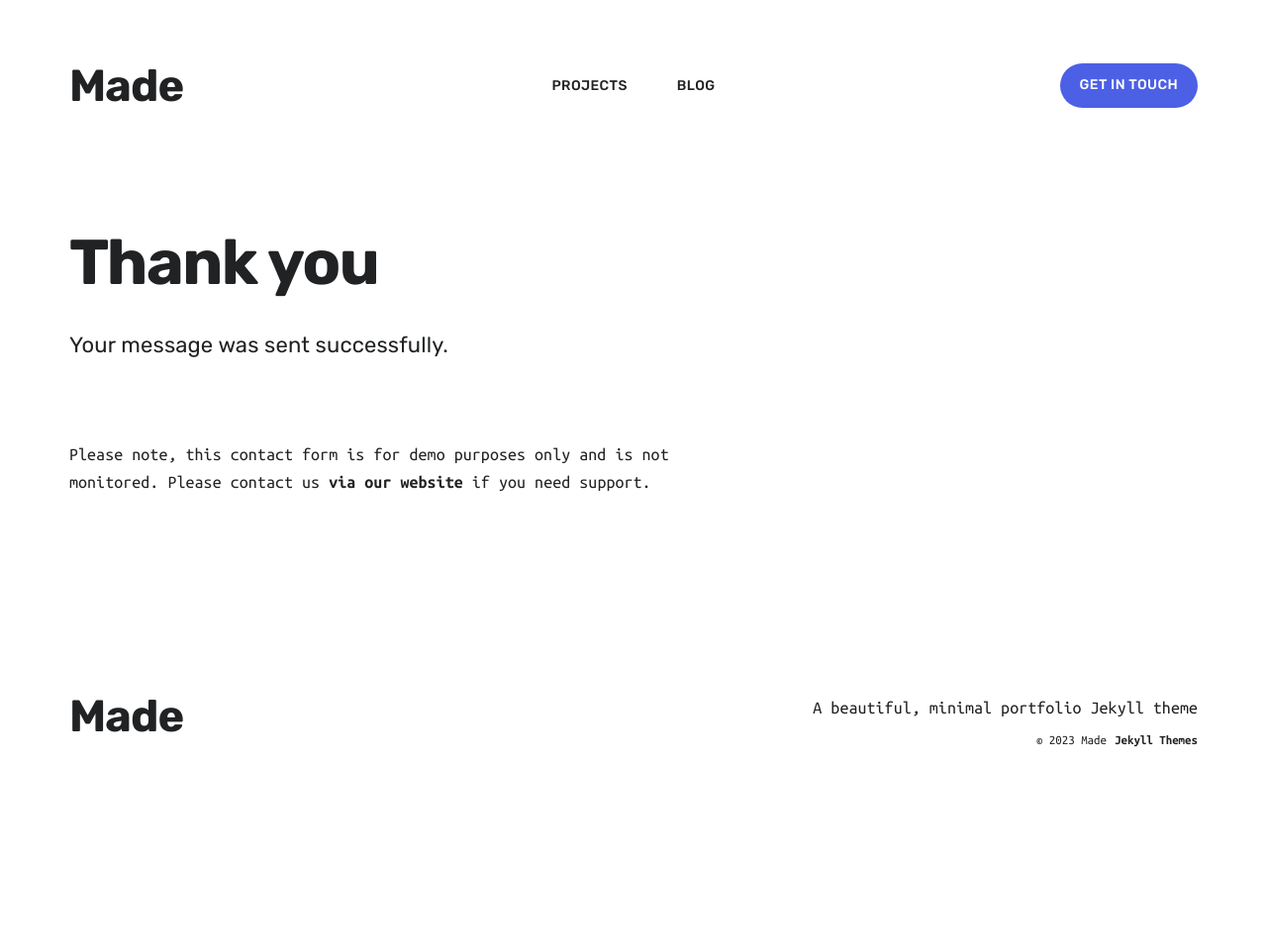
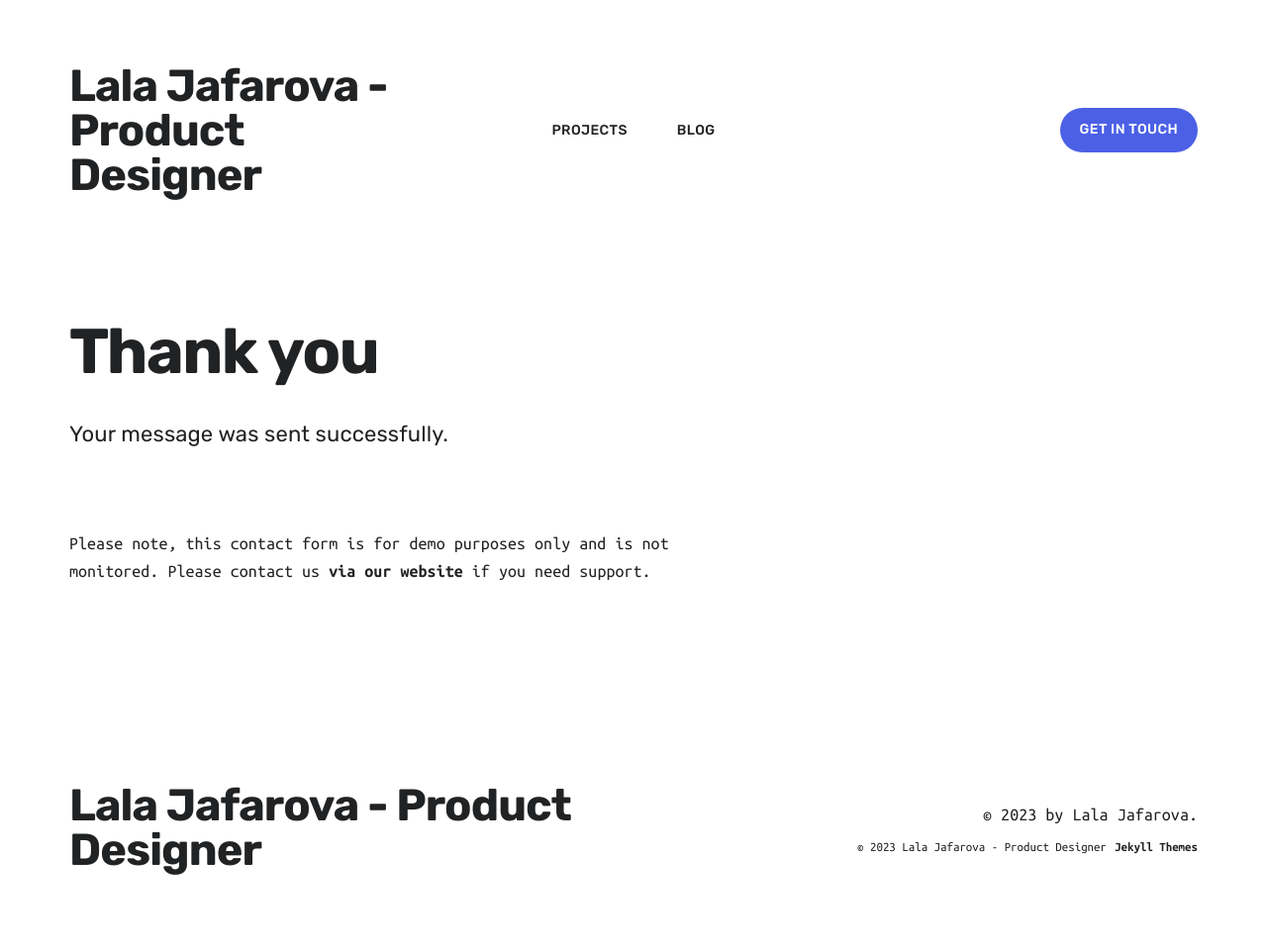
Before and after one commit to lajafar/design-portfolio, a Jekyll site: the page built from _pages/thanks.md, in a window 1280 px wide. Shown: the whole page at 99% size. Built offline with Jekyll 4.4.1, drawn with Linux system fonts in a browser that asks for light colours; nearby versions of some CDN libraries; before the commit the page ends 900 px from its top, so only the background shows below that.

Commit message:
added files

```diff
--- a/Gemfile
+++ b/Gemfile
@@ -1,6 +1,6 @@
 source 'https://rubygems.org'
 
-gem 'jekyll', '3.8.5'
+gem 'i18n', '1.14.1'
 
 group :jekyll_plugins do
   gem 'jekyll-paginate'
--- a/_config.yml
+++ b/_config.yml
@@ -1,4 +1,4 @@
-site: Made Jekyll Theme
+site: Lala Jafarova Product Design Portfolio
 
 url:
 baseurl:
--- a/_data/settings.yml
+++ b/_data/settings.yml
@@ -1,5 +1,5 @@
 basic_settings:
-  site_title: Made
+  site_title: Lala Jafarova - Product Designer
   favicon_image: /images/favicon.png
 
 header_settings:
@@ -16,7 +16,7 @@
 footer_settings:
   logo_image:
   logo_width: 100
-  tagline: A beautiful, minimal portfolio Jekyll theme
+  tagline: © 2023 by Lala Jafarova.
 
 hero_settings:
   background_image: /images/backgrounds/background-hero.svg
@@ -25,7 +25,7 @@
   grid_spacing: 10
 
 contact_settings:
-  email_address: ''
+  email_address: 'la.jafarova@gmail.com'
   form_action: 'https://formspree.io/hello@jekyllthemes.io'
   confirmation_url: '/thanks'
   email_subject: 'Contact form submission'
@@ -47,9 +47,9 @@
   android_url: ''
   tumblr_url: ''
   dribbble_url: ''
-  behance_url: ''
+  behance_url: 'https://www.behance.net/lalajafarova'
   deviantart_url: ''
-  github_url: ''
+  github_url: 'https://github.com/lajafar'
   reddit_url: ''
   flickr_url: ''
   etsy_url: ''
@@ -57,7 +57,7 @@
   soundcloud_url: ''
   spotify_url: ''
   bandcamp_url: ''
-  linkedin_url: ''
+  linkedin_url: 'https://www.linkedin.com/in/lala-jafarova/'
 
 color_settings:
   background_color: '#ffffff'
--- a/_includes/section__about.html
+++ b/_includes/section__about.html
@@ -12,12 +12,12 @@
 
     <div class="about__content">
       <h2 class="title">Hey, I’m Lala, nice to meet you!</h2>
-      <p class="subtitle subtitle--light">I’m a product designer and a developer with over 3 years of experience under my belt.
+      <p class="subtitle subtitle--light">I’m a product designer and a aspiring frontend developer with over 3 years of experience under my belt.
       </p>
 
+      <p>I have worked with the biggest oilfield service company</p>
       <p>My skills include product design, prototyping, mobile design,
-        design systems, front-end development and junior designers mentorship. I’m interested in clean aesthetics, minimalism, unusual
-        typography, photography and simplistic UX solutions.</p>
+        design systems, front-end development and junior designers mentorship. I’m interested in clean aesthetics, minimalism and simplistic UX solutions.</p>
       <p>I’d love to learn about your company and see how I can help, feel free to send me an email!</p>
 
       <a href="#" class="cta button--fill contact-trigger js-contact">Get in Touch</a>
--- a/index.html
+++ b/index.html
@@ -1,8 +1,8 @@
 ---
 layout: default
-overtitle: Made is a Jekyll theme
-title: For designers and web developers
-description: Show off your best work with this beautiful, minimal and customizable portfolio theme.
+overtitle: Hey, I'm Lala
+title:  Product designer based in Waterloo 🇨🇦
+description: experienced in Mobile apps development, Design System creation and transforming user insights into compelling User Experience.
 featured_image: /images/social.jpg
 ---
 
```
Also changed, not shown: Gemfile.lock.
